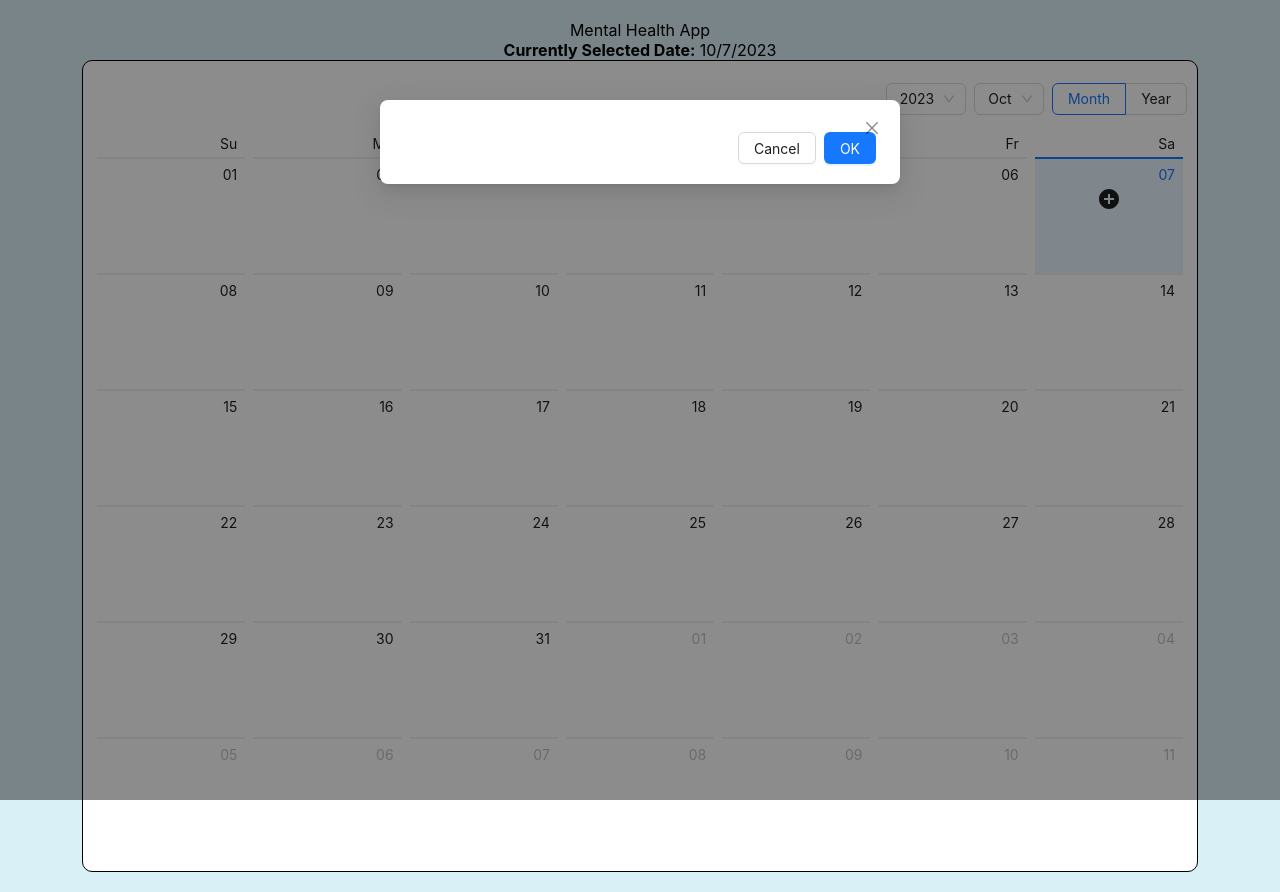
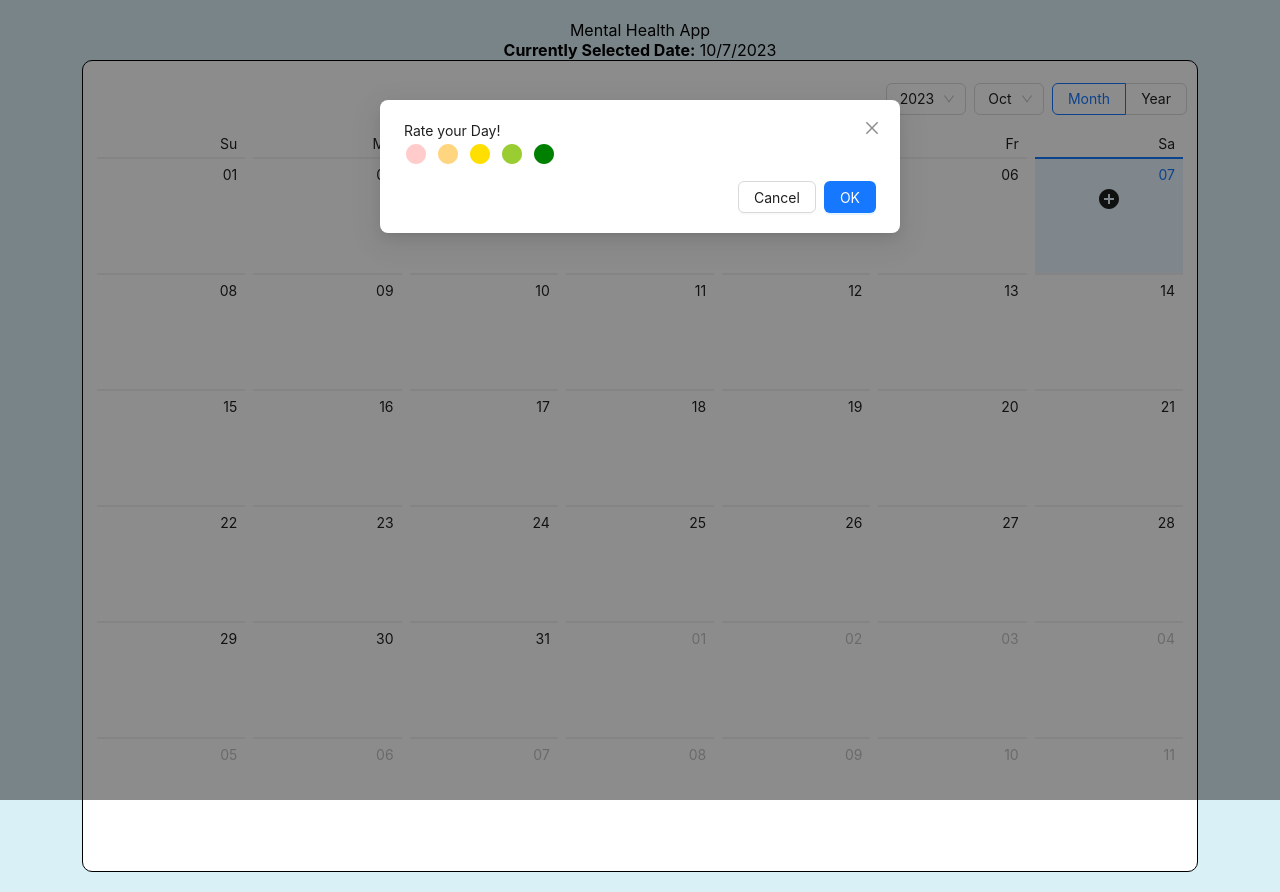
Before and after one commit to bquach1/sasehack2023, a React (Create React App) app: page /calendar in a window 1280 px wide. Both pictures are taken after a click on the icon 1108 px from the left and 199 px from the top of the page. Built offline with nearby package versions, Linux system fonts and the light colour scheme.

Commit message:
Create calendar ratings

```diff
--- a/src/screens/calendar.js
+++ b/src/screens/calendar.js
@@ -1,7 +1,8 @@
-import React, { useState } from "react";
-import { Calendar, Modal } from "antd";
+import React, { useEffect, useState } from "react";
+import { Calendar, Modal, Rate } from "antd";
 import styled from "styled-components";
 import AddIcon from "@mui/icons-material/AddCircle";
+import CircleIcon from "@mui/icons-material/Circle";
 
 const CalendarWrapper = styled.div`
   background-color: #daf0f7;
@@ -26,14 +27,37 @@ const TrackingCalendar = styled(Calendar)`
   border: 1px solid black;
   padding: 10px;
   border-radius: 10px;
+
+  td {
+    background-color: ${(props) =>
+      console.log(props)
+    }
+  }
 `;
+
+const customIcons = {
+  1: <CircleIcon style={{ color: "#FFCCCB" }} />,
+  2: <CircleIcon style={{ color: "#FFD580" }} />,
+  3: <CircleIcon style={{ color: "#FFDF00" }} />,
+  4: <CircleIcon style={{ color: "#9ACD32" }} />,
+  5: <CircleIcon style={{ color: "#008000" }} />,
+};
 
 const CalendarPage = () => {
   const [date, setDate] = useState(new Date());
   const [openModal, setOpenModal] = useState(false);
+  const [rating, setRating] = useState(0);
+
+  const [ratings, setRatings] = useState({});
+
+  let currentDate = date.toLocaleDateString();
+
+  useEffect(() => {
+    console.log(ratings);
+  });
 
   const renderCell = (value) => {
-    if (value.$d.toLocaleDateString() === date.toLocaleDateString()) {
+    if (value.$d.toLocaleDateString() === currentDate) {
       return (
         <div className="selected-date">
           <AddIcon className="add-icon" onClick={() => setOpenModal(true)} />
@@ -44,22 +68,41 @@ const CalendarPage = () => {
 
   const handleModalConfirm = () => {
     setOpenModal(false);
-  }
+  };
 
   return (
     <CalendarWrapper>
       <div style={{ display: "flex", flexDirection: "column" }}>
         <span>Mental Health App</span>
         <span>
-          <strong>Currently Selected Date:</strong> {date.toLocaleDateString()}
+          <strong>Currently Selected Date:</strong> {currentDate}
         </span>
       </div>
       <TrackingCalendar
         onChange={(e) => setDate(e.$d)}
         onSelect={(e) => console.log(e)}
         cellRender={renderCell}
+        rating={rating}
       />
-      <Modal open={openModal} onCancel={() => setOpenModal(false)} onOk={handleModalConfirm}/>
+      <Modal
+        open={openModal}
+        onCancel={() => setOpenModal(false)}
+        onOk={handleModalConfirm}
+      >
+        <div style={{ display: "flex", flexDirection: "column" }}>
+          <span>Rate your Day!</span>
+          <div style={{ display: "flex", flexDirection: "column" }}>
+            <Rate
+              defaultValue={3}
+              character={({ index }) => customIcons[index + 1]}
+              onChange={(e) => {
+                setRating(e);
+                setRatings({ ...ratings, [currentDate]: e });
+              }}
+            />
+          </div>
+        </div>
+      </Modal>
     </CalendarWrapper>
   );
 };
```
Also changed, not shown: src/constants.js (added), src/logo.svg (deleted).
